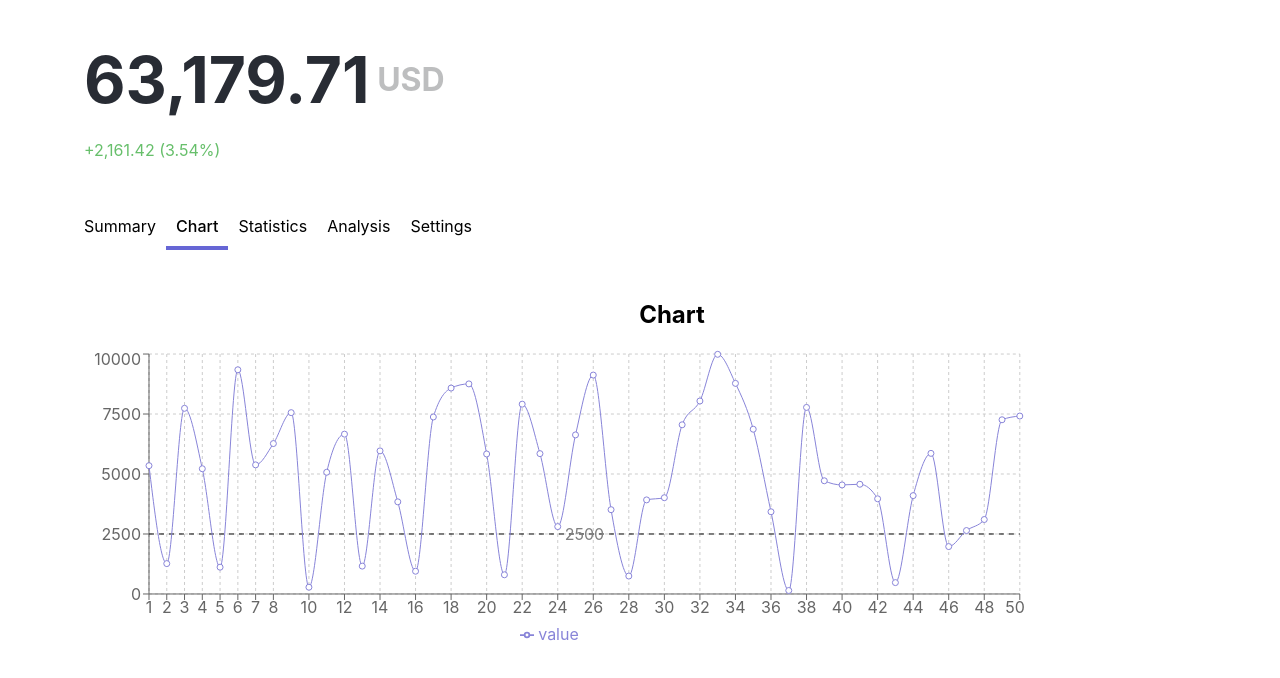
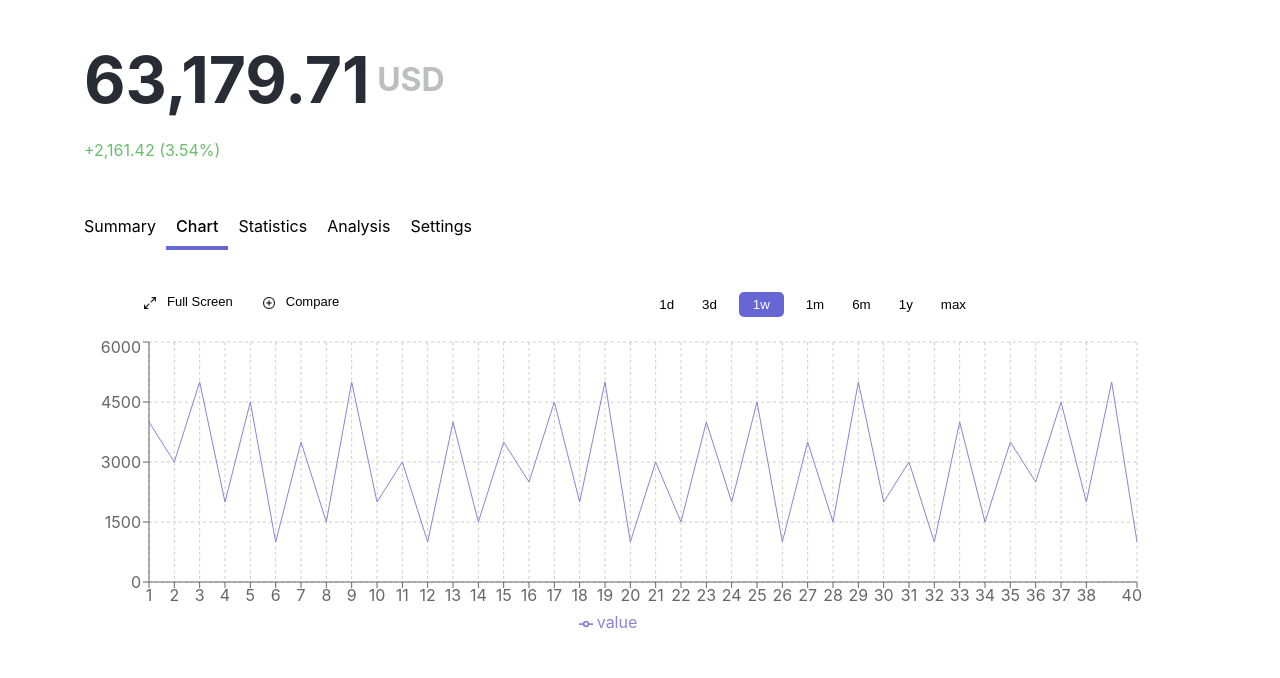
Before and after one commit to navina1/Assessment1, a React (Create React App) app in the folder assessment/: page /chart in a window 1280 px wide. Shown: the top 678 px of the page. Built offline with nearby package versions, Linux system fonts and the light colour scheme.

Commit message:
chart heading added

```diff
--- a/assessment/src/App.css
+++ b/assessment/src/App.css
@@ -44,3 +44,38 @@
 .chart-container {
   padding: 20px;
 }
+.fullScrn-btn{
+  cursor: pointer;
+  border: none;
+  background: none;
+  margin-left: 5px;
+  margin-bottom: 5px;
+  font-size: 13px;
+}
+
+
+.btn-container{
+  display: flex;
+}
+
+.days-select{
+  display: flex;
+  gap: 1rem;
+  margin-top: 2rem;
+  margin-left: auto;
+  margin-right: auto;
+}
+
+.days-btn{
+  background: none;
+  border: none;
+}
+
+.days-btn-span{
+  background-color: rgb(102, 102, 213);
+  color: white;
+  padding: 5px;
+  border: none;
+  width: 2.8rem;
+  border-radius: 5px;
+}
--- a/assessment/src/App.js
+++ b/assessment/src/App.js
@@ -1,8 +1,16 @@
-import {  BrowserRouter as Router, Route, NavLink, Routes}  from "react-router-dom";
+import { BrowserRouter as Router, Route, NavLink, Routes } from "react-router-dom";
 import './App.css';
+import { useState } from "react";
 import ChartPage from "./components/ChartPage";
+import FullscrnImg from "./images/expand.jpeg"
+import compareImg from "./images/add.jpeg"
 
 function App() {
+  const [isFullScreen, setIsFullScreen] = useState(false);
+
+  const toggleFullScreen = () => {
+    setIsFullScreen(!isFullScreen);
+  };
   return (
     <Router>
       <div className="App">
@@ -20,9 +28,50 @@ function App() {
           <NavLink to="/analysis">Analysis</NavLink>
           <NavLink to="/settings">Settings</NavLink>
         </nav>
+        <div className='btn-container'>
+          <div style={{ display: "flex", justifyContent: "flex-start", marginLeft: "5rem", marginTop: "2rem" }}>
+            <img src={FullscrnImg} style={{ height: "12px", width: "12px", marginTop: "5px" }} />
+            <button className='fullScrn-btn' onClick={toggleFullScreen}>
+              {isFullScreen ? 'Exit Full Screen' : 'Full Screen'}
+            </button>
+          </div>
+
+          <div style={{ display: "flex", justifyContent: "flex-start", marginLeft: "1.5rem", marginTop: "2rem" }}>
+            <img src={compareImg} style={{ height: "12px", width: "12px", marginTop: "5px" }} />
+            <button className='fullScrn-btn'>
+              Compare
+            </button>
+          </div>
+          <div className='days-select'>
+            <button className='days-btn'>
+              1d
+            </button>
+            <button className='days-btn'>
+              3d
+            </button>
+            <button className='days-btn-span'>
+
+              1w
+            </button>
+            <button className='days-btn'>
+              1m
+            </button>
+            <button className='days-btn'>
+              6m
+            </button>
+            <button className='days-btn'>
+              1y
+            </button>
+            <button className='days-btn'>
+              max
+            </button>
+          </div>
+
+        </div>
+
         <main>
           <Routes>
-            <Route path="/chart" element={<ChartPage />} />
+            <Route path="/chart" element={<ChartPage isFullScreen={isFullScreen} toggleFullScreen={toggleFullScreen} />} />
             {/* Add other routes here */}
           </Routes>
         </main>
--- a/assessment/src/components/ChartPage.jsx
+++ b/assessment/src/components/ChartPage.jsx
@@ -1,28 +1,85 @@
-import React from 'react'
-import { LineChart, Line, XAxis, YAxis, CartesianGrid, Tooltip, Legend, ResponsiveContainer, ReferenceLine} from 'recharts';
+import React, { useState } from 'react';
+import { ResponsiveContainer, AreaChart, CartesianGrid, XAxis, YAxis, Tooltip, Legend, Area } from 'recharts';
 
-const data = Array.from({ length: 50 }, (_, i) => ({
-    name: `${i + 1}`,
-    value: Math.floor(Math.random() * 10000), // Random values between 0 and 10000
-  }));
 
-function ChartPage() {
+const data = [
+  { name: '1', value: 4000 },
+  { name: '2', value: 3000 },
+  { name: '3', value: 5000 },
+  { name: '4', value: 2000 },
+  { name: '5', value: 4500 },
+  { name: '6', value: 1000 },
+  { name: '7', value: 3500 },
+  { name: '8', value: 1500 },
+  { name: '9', value: 5000 },
+  { name: '10', value: 2000 },
+  { name: '11', value: 3000 },
+  { name: '12', value: 1000 },
+  { name: '13', value: 4000 },
+  { name: '14', value: 1500 },
+  { name: '15', value: 3500 },
+  { name: '16', value: 2500 },
+  { name: '17', value: 4500 },
+  { name: '18', value: 2000 },
+  { name: '19', value: 5000 },
+  { name: '20', value: 1000 },
+  { name: '21', value: 3000 },
+  { name: '22', value: 1500 },
+  { name: '23', value: 4000 },
+  { name: '24', value: 2000 },
+  { name: '25', value: 4500 },
+  { name: '26', value: 1000 },
+  { name: '27', value: 3500 },
+  { name: '28', value: 1500 },
+  { name: '29', value: 5000 },
+  { name: '30', value: 2000 },
+  { name: '31', value: 3000 },
+  { name: '32', value: 1000 },
+  { name: '33', value: 4000 },
+  { name: '34', value: 1500 },
+  { name: '35', value: 3500 },
+  { name: '36', value: 2500 },
+  { name: '37', value: 4500 },
+  { name: '38', value: 2000 },
+  { name: '39', value: 5000 },
+  { name: '40', value: 1000 },
+];
+
+function ChartPage({ isFullScreen, toggleFullScreen }) {
     return (
       <div className="chart-container">
-      <h2>Chart</h2>
-      <ResponsiveContainer width="80%" height={300}>
-        <LineChart data={data}>
+        {isFullScreen ? (
+          <div style={{ position: 'fixed', top: '0', left: '0', width: '100%', height: '100%', zIndex: '9999', backgroundColor: '#fff', display: 'flex', alignItems: 'center', justifyContent: 'center' }}>
+            <div style={{ width: '90%', height: '90%' }}>
+              <ResponsiveContainer width="100%" height="100%">
+                <AreaChart data={data}>
                   <CartesianGrid strokeDasharray="3 3" />
                   <XAxis dataKey="name" />
                   <YAxis />
                   <Tooltip />
                   <Legend />
-          <ReferenceLine y={2500} stroke="#000" strokeDasharray="5 5" label="2500" />
-          <Line type="monotone" dataKey="value" stroke="#8884d8" activeDot={{ r: 8 }} />
-        </LineChart>
+                  <Area type="linear" dataKey="value" stroke="#8884d8" fill="none" />
+                </AreaChart>
               </ResponsiveContainer>
+              <button onClick={toggleFullScreen} style={{ position: 'absolute', top: '20px', right: '20px', zIndex: '10', cursor:"pointer" }}>Exit Full Screen</button>
+
             </div>
-  )
+          </div>
+        ) : (
+          <ResponsiveContainer width="90%" height={300}>
+            <AreaChart data={data}>
+              <CartesianGrid strokeDasharray="3 3" />
+              <XAxis dataKey="name" />
+              <YAxis />
+              <Tooltip />
+              <Legend />
+              <Area type="linear" dataKey="value" stroke="#8884d8" fill="none" />
+            </AreaChart>
+          </ResponsiveContainer>
+        )}
+      </div>
+    );
   }
 
-export default ChartPage
+
+  export default ChartPage;
```
Also changed, not shown: assessment/src/images/add.jpeg (added), assessment/src/images/expand.jpeg (added). Lines whose indentation alone changed are shown as unchanged.
